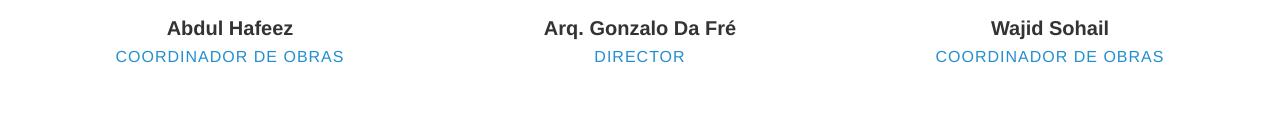
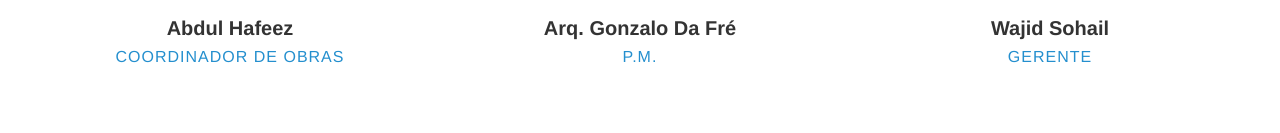
Before and after one commit to bochorno/webpeladodafre, a plain HTML site: page index.html in a window 1280 px wide. Shown: the part 2385-2518 px from the top of the page. Drawn offline with Linux system fonts and the light colour scheme; some packages are replaced by stand-ins of ours; no server answers; files whose address does not match are found by name.

Commit message:
Cambio de Nombre Rols
Ascenso Laboral

```diff
--- a/index.html
+++ b/index.html
@@ -273,7 +273,7 @@ Contamos con un equipo de arquitectos, ingenieros, aparejadores y mano de obra c
     							</div>
     							<div class="text pt-3 text-center">
     								<h3>Arq. Gonzalo Da Fré</h3>
-    								<span class="position mb-2">Director</span>
+    								<span class="position mb-2">P.M.</span>
     								<div class="faded">
     									<!-- <p>I am an ambitious workaholic, but apart from that, pretty simple person.</p> -->
     									<!-- <ul class="ftco-social text-center">
@@ -293,7 +293,7 @@ Contamos con un equipo de arquitectos, ingenieros, aparejadores y mano de obra c
     							</div>
     							<div class="text pt-3 text-center">
     								<h3>Wajid Sohail</h3>
-    								<span class="position mb-2">Coordinador de Obras</span>
+    								<span class="position mb-2">Gerente</span>
     								<div class="faded">
     									<!-- <p>I am an ambitious workaholic, but apart from that, pretty simple person.</p> -->
     									<!-- <ul class="ftco-social text-center">
```
